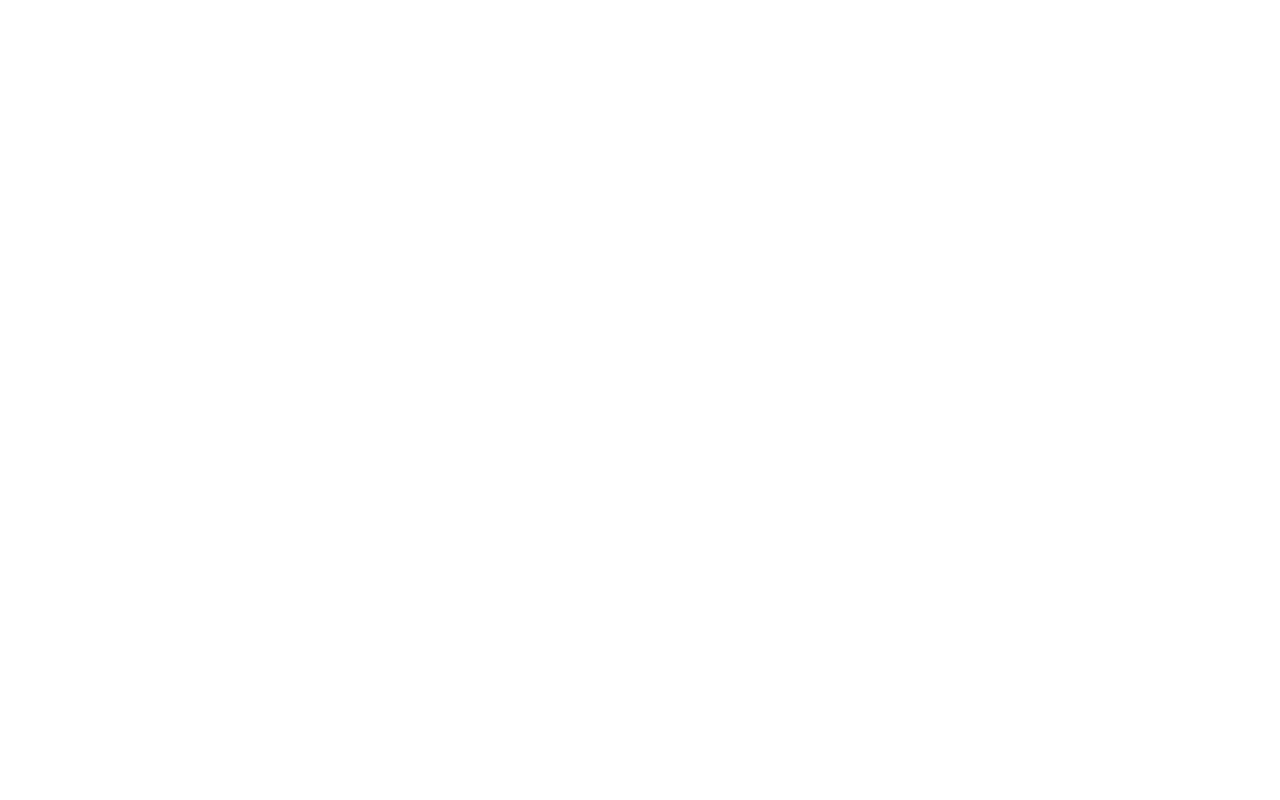
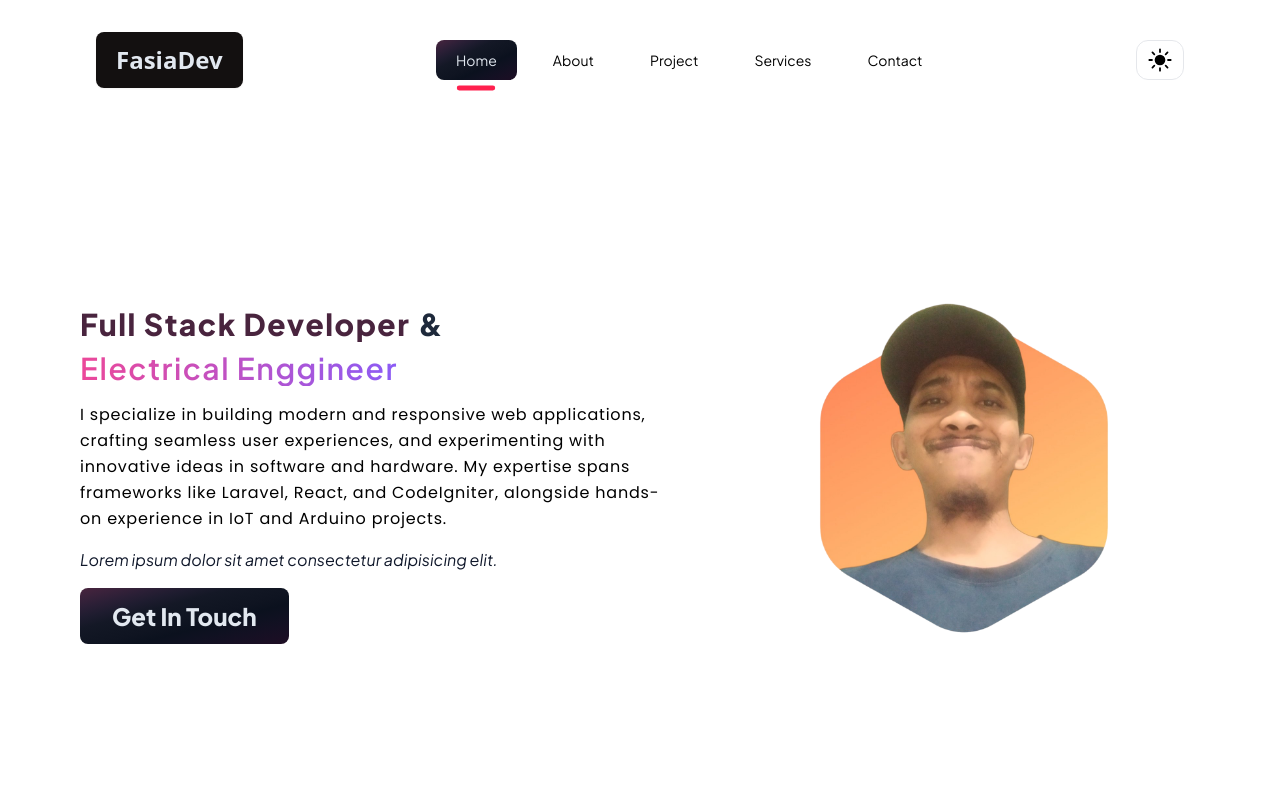
Before and after one commit to alsianipar/almudari-sianipar, a plain HTML site: page index.html in a window 1280 px wide. Shown: the top 800 px of the page. Drawn offline with Linux system fonts and the light colour scheme; the site is published under a folder, as on GitHub Pages, so addresses that start at the root find nothing; a web font is replaced by a local one.

Commit message:
Update index.html

```diff
--- a/index.html
+++ b/index.html
@@ -4,9 +4,9 @@
     <meta charset="UTF-8" />
     <link rel="icon" type="image/svg+xml" href="/vite.svg" />
     <meta name="viewport" content="width=device-width, initial-scale=1.0" />
-    <title>Vite + React</title>
-    <script type="module" crossorigin src="/assets/index-BxhoAHlM.js"></script>
-    <link rel="stylesheet" crossorigin href="/assets/index-D5lxTga8.css">
+    <title>Fasia.Dev</title>
+    <script type="module" crossorigin src="./assets/index-BxhoAHlM.js"></script>
+    <link rel="stylesheet" crossorigin href="./assets/index-D5lxTga8.css">
   </head>
   <body>
     <div id="root"></div>
```
